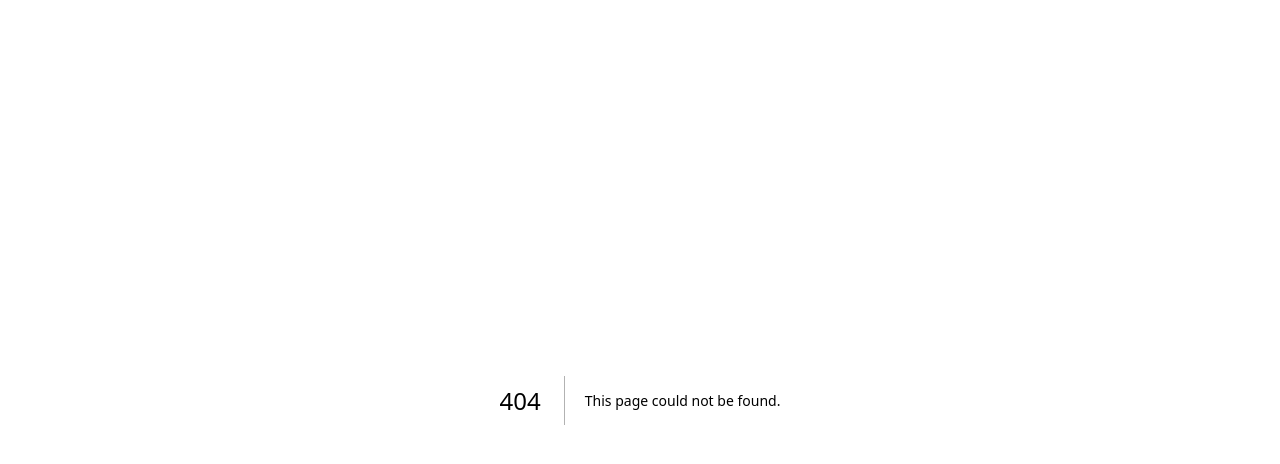
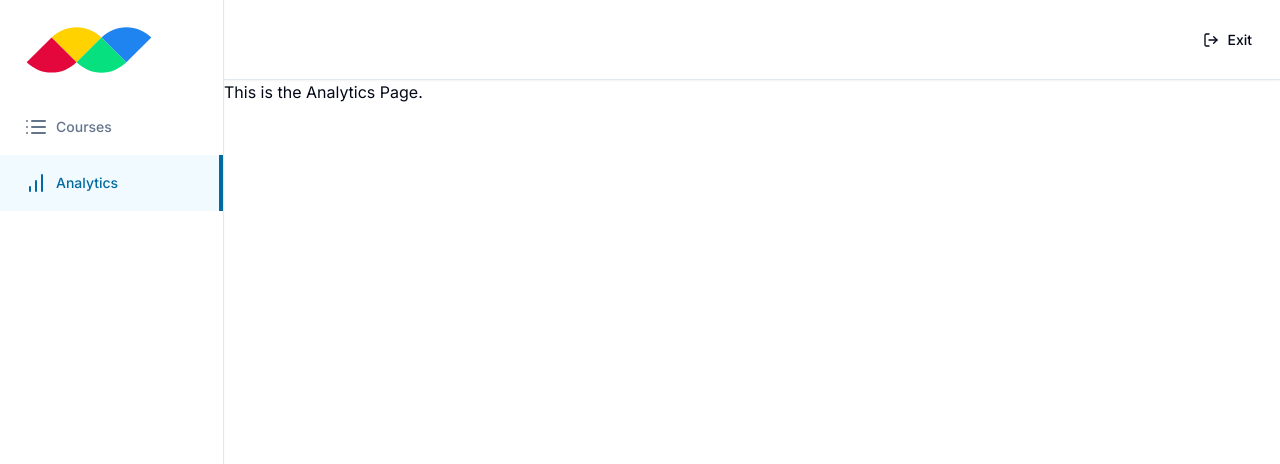
Before and after one commit to Bonkesam/lms, a Next.js app: page /teacher/analytics in a window 1280 px wide. Before the commit this address had no page. Shown: the top 464 px of the page. Built offline with nearby package versions, Linux system fonts and the light colour scheme.

Commit message:
Adds the teacher mode to the nav bar

```diff
--- /dev/null
+++ b/app/(dashboard)/(routes)/teacher/analytics/page.tsx
@@ -0,0 +1,11 @@
+import React from 'react'
+
+const  Analytics= () => {
+  return (
+    <div>
+      This is the Analytics Page.
+    </div>
+  )
+}
+
+export default Analytics;
--- /dev/null
+++ b/app/(dashboard)/(routes)/teacher/courses/page.tsx
@@ -0,0 +1,11 @@
+import React from 'react'
+
+const Coursespage = () => {
+  return (
+    <div>
+      Courses Page
+    </div>
+  )
+}
+
+export default Coursespage;
--- a/app/(dashboard)/_components/MobileSidebar.tsx
+++ b/app/(dashboard)/_components/MobileSidebar.tsx
@@ -1,9 +1,23 @@
 import { Menu } from 'lucide-react';
-import React from 'react'
+import React from 'react';
+
+import {
+    Sheet,
+    SheetContent,
+    SheetTrigger,
+} from "@/components/ui/sheet";
+import Sidebar from './Sidebar';
 
 const MobileSidebar = () => {
   return (
-    <Menu />
+    <Sheet>
+        <SheetTrigger className='md:hidden pr-4 hover:opacity-75 transition'>
+            <Menu />
+        </SheetTrigger>
+        <SheetContent side="left" className='p-0 bg-white'>
+            <Sidebar/>
+        </SheetContent>
+    </Sheet>
   )
 }
 
--- a/app/(dashboard)/_components/Navbar.tsx
+++ b/app/(dashboard)/_components/Navbar.tsx
@@ -1,10 +1,12 @@
 import React from 'react'
 import MobileSidebar from './MobileSidebar';
+import NavbarRoutes from '@/components/NavbarRoutes';
 
 const Navbar = () => {
   return (
     <div className='p-4 border-b h-full flex items-center bg-white shadow-sm'>
       <MobileSidebar />
+      <NavbarRoutes />
     </div>
   )
 }
--- a/app/(dashboard)/_components/SidebarRoutes.tsx
+++ b/app/(dashboard)/_components/SidebarRoutes.tsx
@@ -1,6 +1,7 @@
 'use client';
-import { Layout, Compass } from "lucide-react";
+import { Layout, Compass, List, BarChart } from "lucide-react";
 import SidebarItem from "./SidebarItem";
+import { usePathname } from "next/navigation";
 
 const guestRoutes = [
     {
@@ -15,9 +16,26 @@
     },
 ]
 
+const teacherRoutes = [
+  {
+      icon: List,
+      label: "Courses",
+      href: "/teacher/courses"
+  },
+  {
+      icon: BarChart,
+      label: "Analytics",
+      href: "/teacher/analytics"
+  },
+]
+
 export const SidebarRoutes = () => {
 
-    const routes = guestRoutes;
+  const pathname = usePathname();
+
+  const isTeacherPage = pathname?.includes("/teacher");
+
+    const routes = isTeacherPage ? teacherRoutes : guestRoutes;
   return (
     <div className='flex flex-col w-full'>
       {routes.map((route) => (
--- a/app/(dashboard)/layout.tsx
+++ b/app/(dashboard)/layout.tsx
@@ -14,7 +14,7 @@
             <Sidebar />
         </div>
 
-        <main className='md:pl-56 h-full'>
+        <main className='md:pl-56 pt-[80px] h-full'>
             {children}
         </main>
     </div>
--- /dev/null
+++ b/components/NavbarRoutes.tsx
@@ -0,0 +1,38 @@
+'use client';
+
+import { UserButton } from '@clerk/nextjs'
+import { usePathname } from 'next/navigation';
+import React from 'react'
+import { Button } from './ui/button';
+import { LogOut } from 'lucide-react';
+import Link from 'next/link';
+
+const NavbarRoutes = () => {
+
+  const pathname =usePathname();
+
+  const isTeacherPage = pathname?.startsWith("/teacher");
+  const isPlayerPage = pathname?.includes("/chapter");
+
+  return (
+    <div className='flex gap-x-2 ml-auto'>
+      {isTeacherPage || isPlayerPage ? (
+        <Link href="/">
+          <Button size="sm" variant="ghost">
+            <LogOut className='h-4 w-4 mr-2'/>
+            Exit
+          </Button>
+        </Link>
+      ): (
+        <Link href="/teacher/courses">
+          <Button size="sm" variant="ghost">
+            Teacher mode
+          </Button>
+        </Link>
+      )}
+      <UserButton afterSignOutUrl='/' />
+    </div>
+  )
+}
+
+export default NavbarRoutes
```
